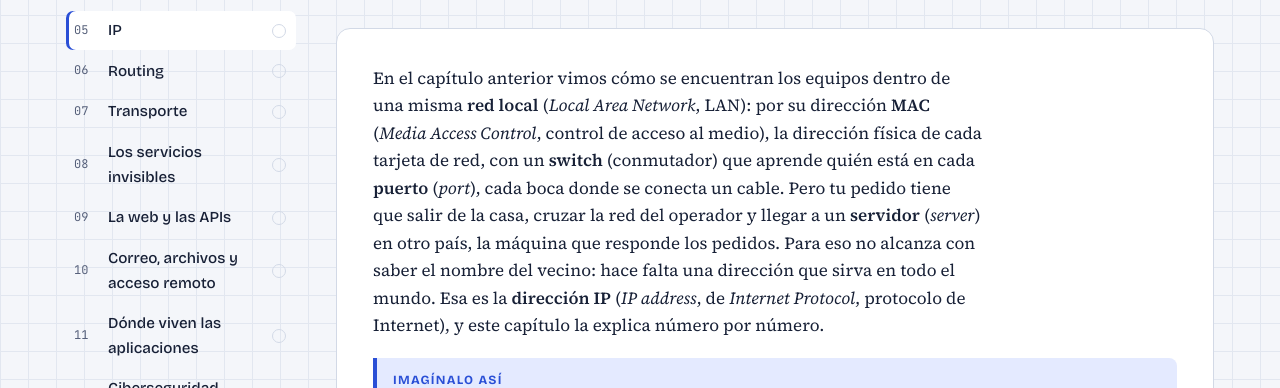
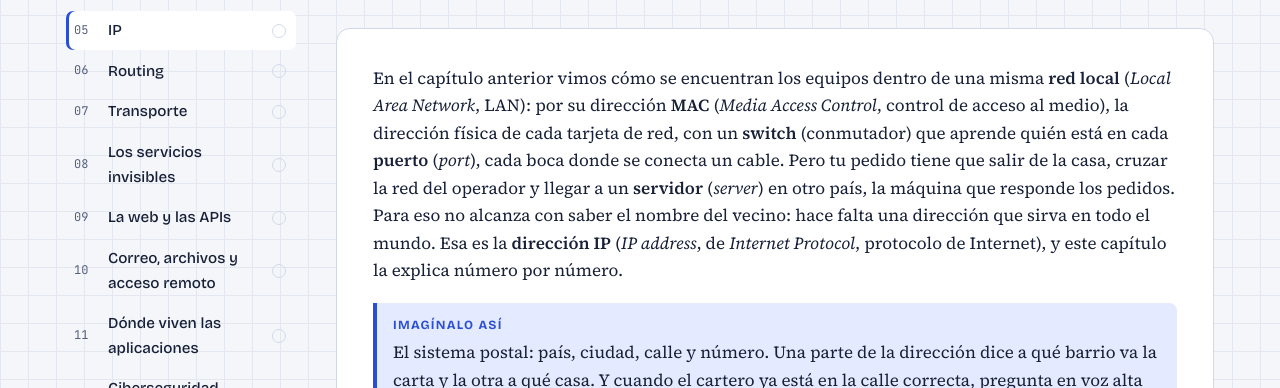
Before and after one commit to aaramirez/telco, a plain HTML site: page 05-ip.html in a window 1280 px wide. Shown: the part 349-737 px from the top of the page. Drawn offline with nearby package versions, Linux system fonts and the light colour scheme.

Commit message:
El texto ocupa todo el ancho del contenedor

```diff
--- a/assets/style.css
+++ b/assets/style.css
@@ -82,7 +82,7 @@ main{display:grid;gap:30px;min-width:0}
 section{background:var(--card);border:1px solid var(--line);border-radius:14px;padding:clamp(20px,4vw,36px);display:grid;gap:18px;min-width:0}
 .sec-head{display:grid;gap:6px}
 .sec-head .num{font:600 .8rem var(--f-mono);color:var(--accent)}
-.prose{display:grid;gap:12px;max-width:68ch}
+.prose{display:grid;gap:12px}
 .cards{display:grid;grid-template-columns:repeat(auto-fit,minmax(min(100%,200px),1fr));gap:12px}
 .fact{border:1px solid var(--line);border-radius:10px;padding:14px 16px;display:grid;gap:6px;align-content:start;background:var(--paper)}
 .fact h3{font-size:1rem}
```
